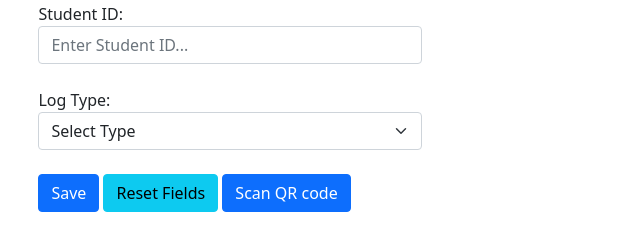
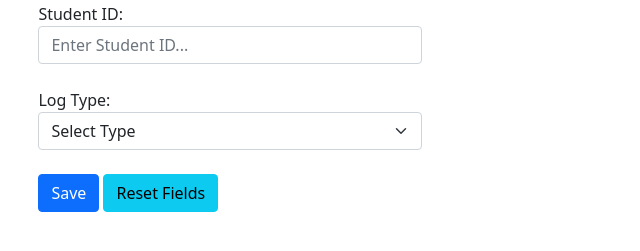
Before and after one commit to KrakenSushi/dorm-management-system-php, a PHP site: page / in a window 1280 px wide. Shown: the part 148-399 px from the top of the page, without its empty margins (0-640 px from the left). Run offline with PHP 8.4, Linux system fonts and the light colour scheme; data that the repository does not hold is empty.

Commit message:
Remoed QR Options

```diff
--- a/index.php
+++ b/index.php
@@ -60,7 +60,6 @@
 
                     <button type="submit" class="btn btn-primary" name="save">Save</button>
                     <input type=reset value="Reset Fields" name="reset" class="btn btn-info">
-                    <a href="#"class="btn btn-primary">Scan QR code</a><br>
                 <!--Status Indicator-->
                     <?php session_start();
                             if (isset($_SESSION['success_message']) && !empty($_SESSION['success_message'])) { ?>
--- a/pages/student_info.php
+++ b/pages/student_info.php
@@ -156,7 +156,6 @@
                             <!--Update Button-->
                             <button class="btn btn-success" type="submit" name="update" style="">Update</button>
                             <a href="../pages/student_info.php" class="btn btn-warning"> Cancel</a>
-                            <a href="#"class="btn btn-primary">Show QR code</a>
 
                         <?php else: ?>
                             <!--Save Button-->
```
